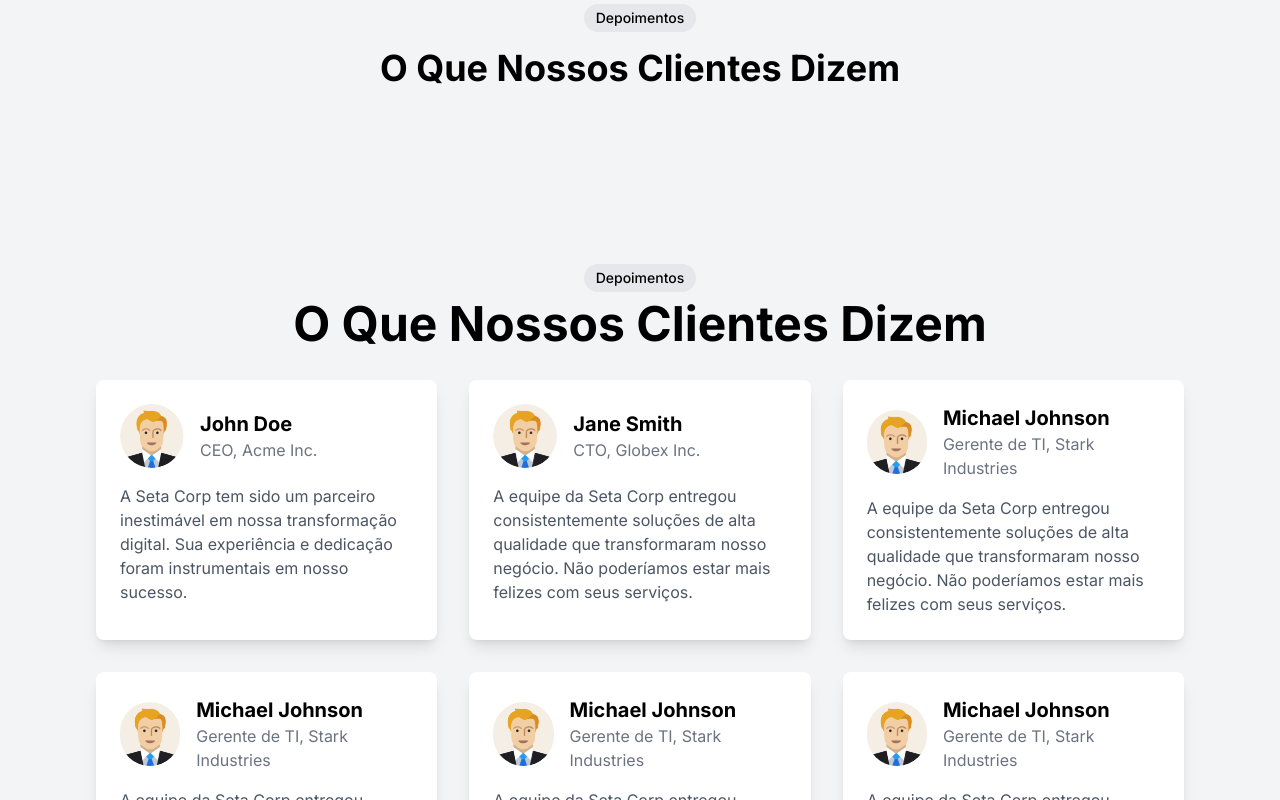
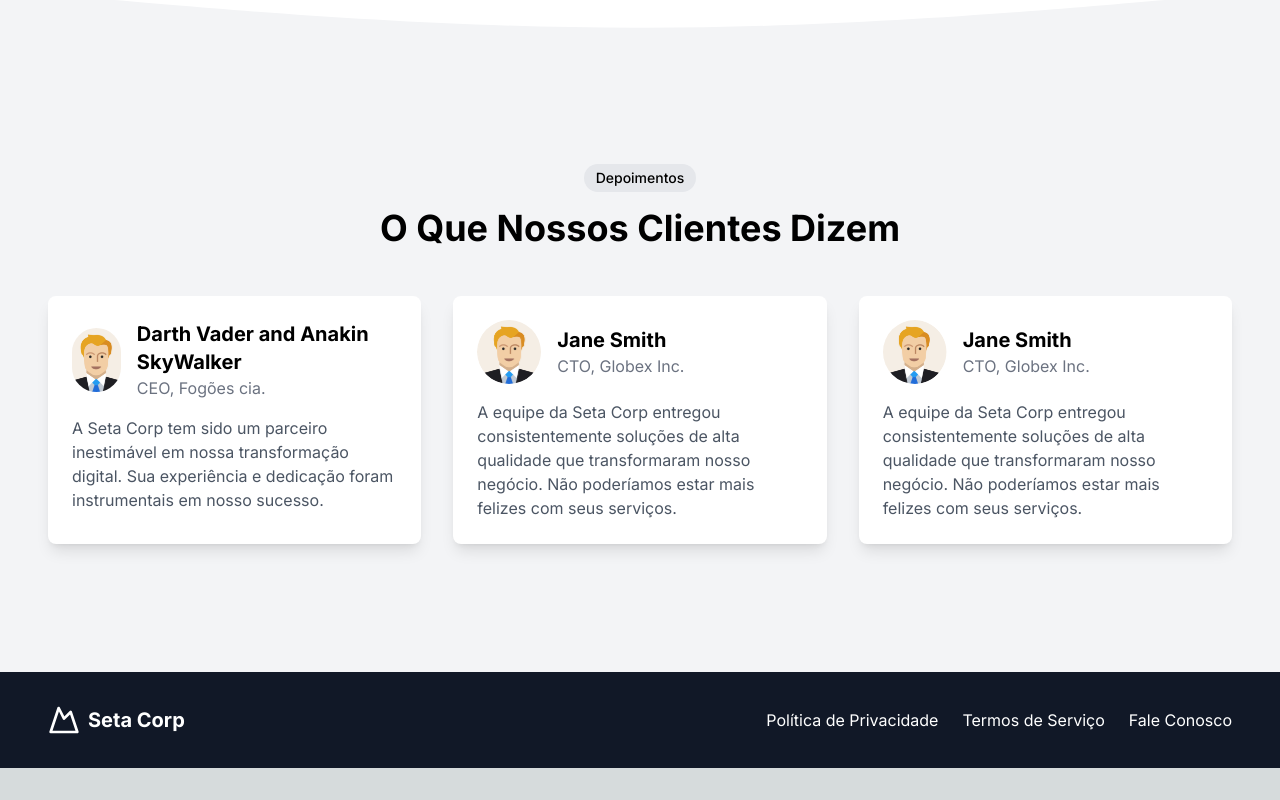
Before and after one commit to henriquecarmellim/setacorp, a Next.js app: page / in a window 1280 px wide. Shown: the part 1480-2280 px from the top of the page. After the commit the page ends 2248 px from the top, so only its background shows below. Built offline with nearby package versions, Linux system fonts and the light colour scheme.

Commit message:
New updated

```diff
--- a/src/app/components.tsx
+++ b/src/app/components.tsx
@@ -110,14 +110,6 @@ export function LearnMore() {
 
 export function Testimonials() {
   return (
-    <section id="testimonials" className="bg-gray-100 py-10 md:py-20 lg:py-32">
-      <div className="container mx-auto px-4 md:px-8 lg:px-12">
-        <div className="text-center mb-8">
-          <div className="inline-block bg-gray-200 px-3 py-1 rounded-full text-sm font-medium mb-2 text-black">
-            Depoimentos
-          </div>
-          <h2 className="text-3xl md:text-4xl lg:text-5xl font-bold text-black">O Que Nossos Clientes Dizem</h2>
-        </div>
     <div className="grid grid-cols-1 sm:grid-cols-2 lg:grid-cols-3 gap-6 md:gap-8">
       {testimonialsData.map((testimonial, index) => (
         <div key={index} className="bg-white rounded-lg p-4 sm:p-6 shadow-lg">
@@ -134,15 +126,13 @@ export function Testimonials() {
         </div>
       ))}
     </div>
-      </div>
-    </section>
   );
 };
 
 export const testimonialsData = [
   {
-      "name": "John Doe",
-      "position": "CEO, Acme Inc.",
+    "name": "Darth Vader and Anakin SkyWalker",
+    "position": "CEO, Fogões cia.",
     "avatar": "/avatar1.png",
     "testimonial": "A Seta Corp tem sido um parceiro inestimável em nossa transformação digital. Sua experiência e dedicação foram instrumentais em nosso sucesso."
   },
@@ -153,33 +143,9 @@ export const testimonialsData = [
     "testimonial": "A equipe da Seta Corp entregou consistentemente soluções de alta qualidade que transformaram nosso negócio. Não poderíamos estar mais felizes com seus serviços."
   },
   {
-      "name": "Michael Johnson",
-      "position": "Gerente de TI, Stark Industries",
+    "name": "Jane Smith",
+    "position": "CTO, Globex Inc.",
     "avatar": "/avatar1.png",
     "testimonial": "A equipe da Seta Corp entregou consistentemente soluções de alta qualidade que transformaram nosso negócio. Não poderíamos estar mais felizes com seus serviços."
   },
-    {
-      "name": "Michael Johnson",
-      "position": "Gerente de TI, Stark Industries",
-      "avatar": "/avatar1.png",
-      "testimonial": "A equipe da Seta Corp entregou consistentemente soluções de alta qualidade que transformaram nosso negócio. Não poderíamos estar mais felizes com seus serviços."
-    },
-    {
-      "name": "Michael Johnson",
-      "position": "Gerente de TI, Stark Industries",
-      "avatar": "/avatar1.png",
-      "testimonial": "A equipe da Seta Corp entregou consistentemente soluções de alta qualidade que transformaram nosso negócio. Não poderíamos estar mais felizes com seus serviços."
-    },
-    {
-      "name": "Michael Johnson",
-      "position": "Gerente de TI, Stark Industries",
-      "avatar": "/avatar1.png",
-      "testimonial": "A equipe da Seta Corp entregou consistentemente soluções de alta qualidade que transformaram nosso negócio. Não poderíamos estar mais felizes com seus serviços."
-    },
-    {
-      "name": "Michael Johnson",
-      "position": "Gerente de TI, Stark Industries",
-      "avatar": "/avatar1.png",
-      "testimonial": "A equipe da Seta Corp entregou consistentemente soluções de alta qualidade que transformaram nosso negócio. Não poderíamos estar mais felizes com seus serviços."
-    }
 ]
--- a/src/app/page.tsx
+++ b/src/app/page.tsx
@@ -78,6 +78,9 @@ export default function Home() {
             </div>
           </div>
         </section>
+        <svg xmlns="http://www.w3.org/2000/svg" viewBox="0 0 1440 180" className="bg-white">
+          <path fill="#f3f4f6" fill-opacity="1" d="M0,128L120,138.7C240,149,480,171,720,170.7C960,171,1200,149,1320,138.7L1440,128L1440,320L1320,320C1200,320,960,320,720,320C480,320,240,320,120,320L0,320Z" data-darkreader-inline-fill=""></path>
+        </svg>
         <section id="testimonials" className="bg-gray-100 py-20 md:py-32">
         <div className="container mx-auto px-6 md:px-12">
           <div className="text-center mb-12">
```
Lines whose indentation alone changed are shown as unchanged.
